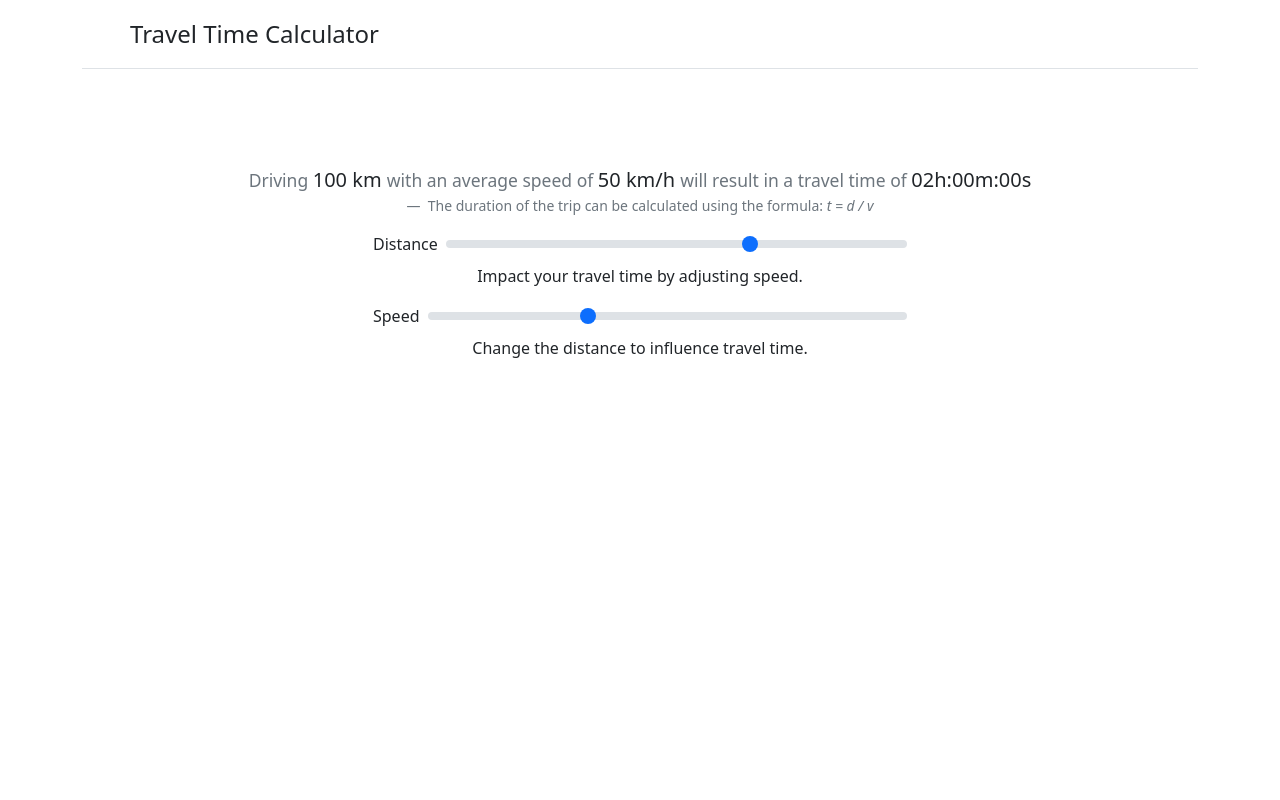
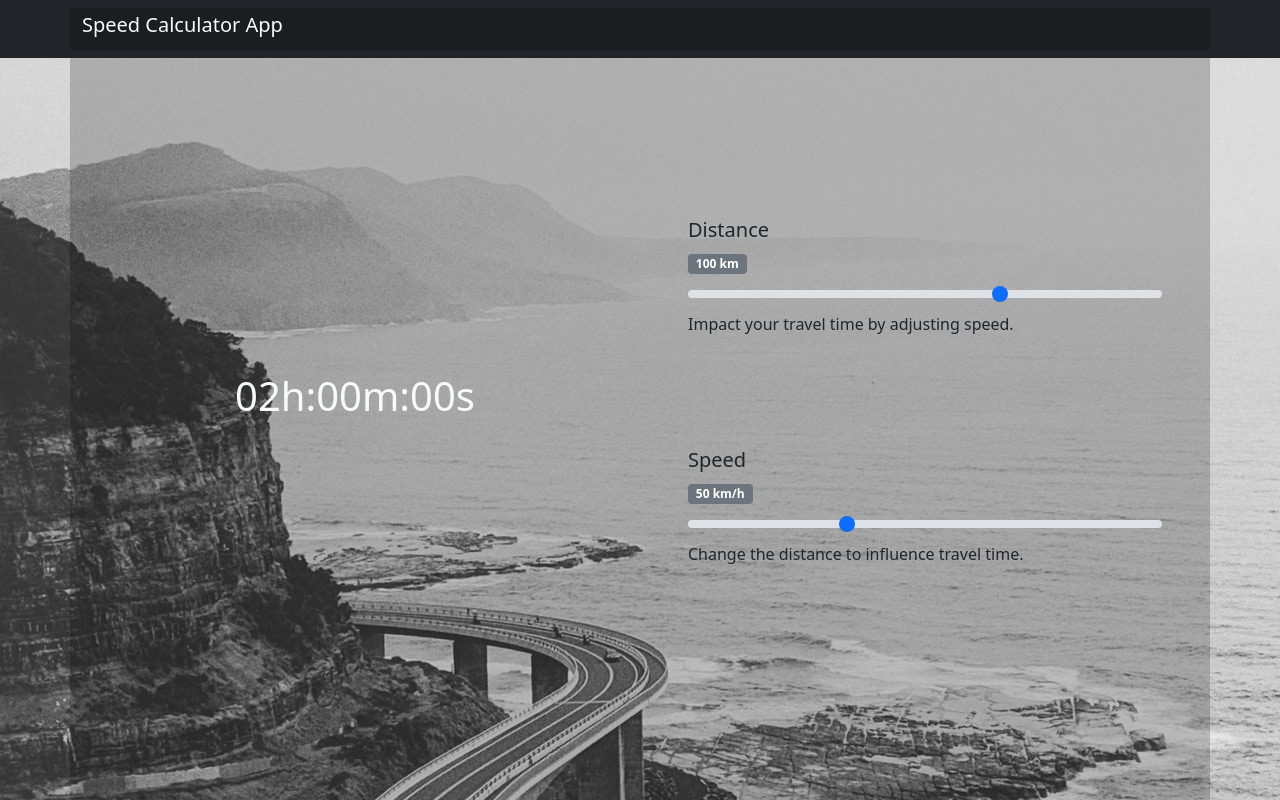
Before and after one commit to moskv08/Speed-Calculator-App, an Angular app in the folder ui-speedcalculator-angular/: page / in a window 1280 px wide. Built offline with nearby package versions, Linux system fonts and the light colour scheme.

Commit message:
Change ui design

```diff
--- a/ui-speedcalculator-angular/src/app/app.component.css
+++ b/ui-speedcalculator-angular/src/app/app.component.css
@@ -0,0 +1,4 @@
+
+.container {
+  background: rgba(0, 0, 0, 0.2);
+}
--- a/ui-speedcalculator-angular/src/app/app.component.html
+++ b/ui-speedcalculator-angular/src/app/app.component.html
@@ -1,45 +1,52 @@
-<div class="container">
-  <header class="d-flex flex-wrap justify-content-center py-3 mb-4 border-bottom">
-    <a href="/" class="d-flex align-items-center mb-3 mb-md-0 me-md-auto text-dark text-decoration-none">
-      <svg class="bi me-2" width="40" height="32">
-        <use xlink:href="#bootstrap" /></svg>
-      <span class="fs-4">Travel Time Calculator</span>
+<!-- NAVIGATION -->
+
+<nav class="navbar navbar-light bg-dark fixed-top">
+  <div class="container">
+    <a class="navbar-brand" href="#">
+      <!-- <img src="/docs/5.0/assets/brand/bootstrap-logo.svg" alt="" width="30" height="24" class="d-inline-block align-text-top"> -->
+      <i class="fab fa-safari"></i>
+      <h5 class="text-light">Speed Calculator App</h5>
     </a>
-  </header>
+  </div>
+</nav>
 
-  <!-- CONTENT -->
-  <div class="px-4 py-5 my-5 text-center">
+<!-- CONTAINER -->
 
-    <!-- QUOTE -->
-    <figure class="text-center">
-      <blockquote class="blockquote">
-        <p><small class="text-muted">Driving </small>{{ distance }} km <small class="text-muted">
-          with an average speed of </small>{{ speed }} km/h <small class="text-muted">will result in a travel time of
-            </small>{{ travelTime }}</p>
-      </blockquote>
-      <figcaption class="blockquote-footer">
-        The duration of the trip can be calculated using the formula: <cite title="formula">t = d / v</cite>
-      </figcaption>
-    </figure>
-
-    <!-- DISTANCE -->
-    <div class="col-lg-6 mx-auto">
-      <div class="d-grid gap-2 d-sm-flex justify-content-sm-center">
-        <label for="distanceRange" class="form-label">Distance</label>
-        <input type="range" class="form-range" id="distanceRange" min="1" max="150" value="100"
-          (input)="setDistance($event.target.value)">
+<div class="container vh-100">
+  <div class="row vh-100 align-items-center">
+    <!-- LEFT -->
+    <div class="col h-100" id="output">
+      <div class="row h-100 align-items-center">
+        <!-- TIME -->
+        <div class="p-5 d-flex justify-content-center">
+          <!-- <h1>{{ travelTime }}</h1> -->
+          <!-- <h1>1 hour 45 minutes 30 seconds</h1> -->
+          <h1 class="text-light">{{ travelTime }}</h1>
+        </div>
       </div>
-      <p>Impact your travel time by adjusting speed.</p>
     </div>
-
-    <!-- SPEED -->
-    <div class="col-lg-6 mx-auto">
-      <div class="d-grid gap-2 d-sm-flex justify-content-sm-center">
-        <label for="customRange1" class="form-label">Speed</label>
-        <input type="range" class="form-range" id="speedRange" min="1" max="150" value="50"
-          (input)="setSpeed($event.target.value)">
+    <!-- RIGHT -->
+    <div class="col" id="input">
+      <div class="row align-items-center">
+        <!-- SPEED -->
+        <div class="p-5 justify-content-center">
+          <h5>Distance</h5>
+          <label for="distanceRange" class="form-label"><span class="badge bg-secondary">{{ distance }} km</span></label>
+          <input type="range" class="form-range" id="distanceRange" min="1" max="150" value="100"
+            (input)="setDistance($event.target.value)">
+          <p>Impact your travel time by adjusting speed.</p>
+        </div>
       </div>
-      <p>Change the distance to influence travel time.</p>
+      <!-- DISTANCE -->
+      <div class="row">
+        <div class="p-5 justify-content-center">
+          <h5>Speed</h5>
+          <label for="customRange1" class="form-label"><span class="badge bg-secondary">{{ speed }} km/h</span></label>
+          <input type="range" class="form-range" id="speedRange" min="1" max="150" value="50"
+            (input)="setSpeed($event.target.value)">
+          <p>Change the distance to influence travel time.</p>
+        </div>
+      </div>
     </div>
   </div>
 </div>
--- a/ui-speedcalculator-angular/src/styles.css
+++ b/ui-speedcalculator-angular/src/styles.css
@@ -1,2 +1,6 @@
 /* You can add global styles to this file, and also import other style files */
 @import '~bootstrap/dist/css/bootstrap.min.css';
+
+body {
+  background: url("./assets/img/background.jpg") no-repeat center;
+}
```
